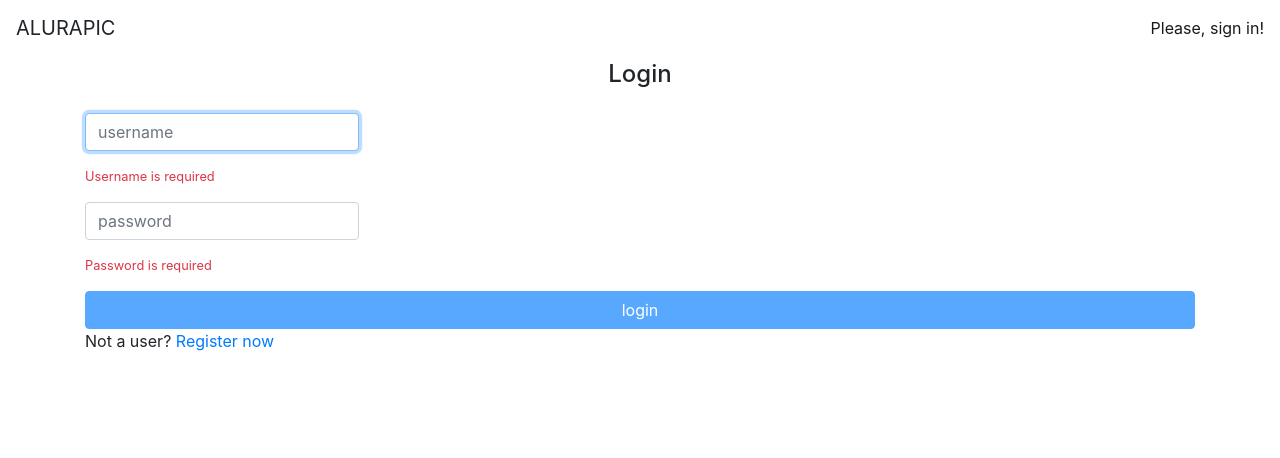
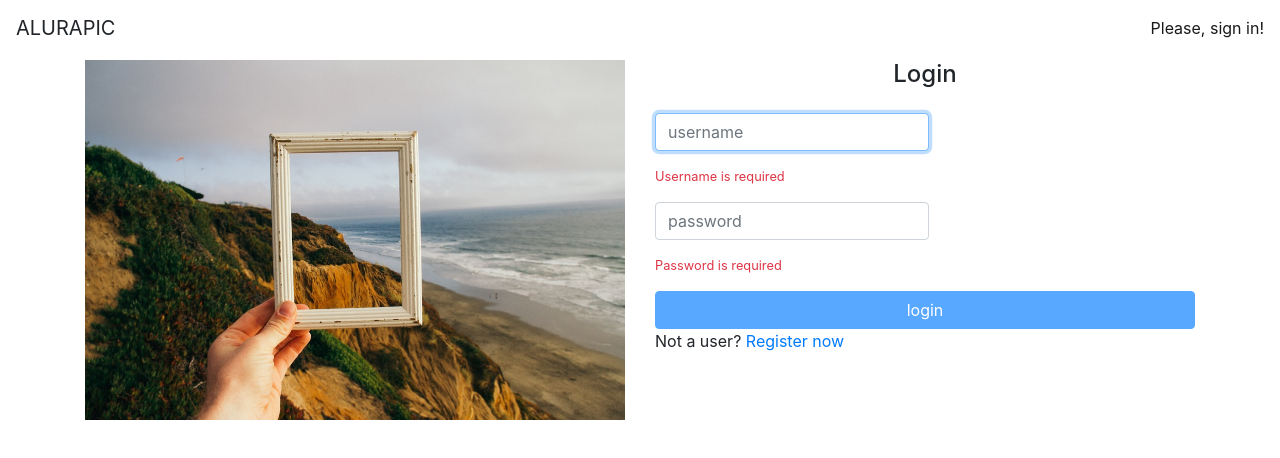
Before and after one commit to gpoleze/angular-picutures, an Angular app: page / in a window 1280 px wide. Shown: the top 458 px of the page. Built offline with nearby package versions, Linux system fonts and the light colour scheme.

Commit message:
Added a home component an inserted the sign in and sign up inside it as children routes. Made the first input be focused when loading the form component

```diff
--- a/src/app/app.routing.module.ts
+++ b/src/app/app.routing.module.ts
@@ -7,16 +7,23 @@ import {NotFoundComponent} from './errors/not-found/not-found.component';
 import {PhotoListResolver} from './photos/photo-list/photo-list.resolver';
 import {SignInComponent} from './home/sign-in/sign-in.component';
 import {SingUpComponent} from './home/sing-up/sing-up.component';
+import {HomeComponent} from './home/home/home.component';
 
 const ROUTES: Routes = [
     {
         path: '',
-        component: SignInComponent,
-        canActivate: [AuthGuard]
-    },
-    {
-        path: 'signup',
-        component: SingUpComponent
+        component: HomeComponent,
+        canActivate: [AuthGuard],
+        children: [
+            {
+                path: '',
+                component: SignInComponent,
+            },
+            {
+                path: 'signup',
+                component: SingUpComponent
+            }
+        ]
     },
     {
         path: 'user/:userName',
--- /dev/null
+++ b/src/app/core/platform/plataform.service.ts
@@ -0,0 +1,13 @@
+import {Inject, Injectable, PLATFORM_ID} from '@angular/core';
+import {isPlatformBrowser} from '@angular/common';
+
+@Injectable({providedIn: 'root'})
+export class PlatformDetectorService {
+
+    constructor(@Inject(PLATFORM_ID) private platformId: string) {
+    }
+
+    isPlatformBrowser() {
+        return isPlatformBrowser(this.platformId);
+    }
+}
--- a/src/app/home/home.module.ts
+++ b/src/app/home/home.module.ts
@@ -6,11 +6,13 @@ import {RouterModule} from '@angular/router';
 import {SignInComponent} from './sign-in/sign-in.component';
 import {VMessageModule} from '../shared/components/vmessage/v-message.module';
 import { SingUpComponent } from './sing-up/sing-up.component';
+import { HomeComponent } from './home/home.component';
 
 @NgModule({
     declarations: [
         SignInComponent,
-        SingUpComponent
+        SingUpComponent,
+        HomeComponent
     ],
     imports: [
         CommonModule,
--- /dev/null
+++ b/src/app/home/home/home.component.html
@@ -0,0 +1,11 @@
+<div class="container">
+    <div class="row">
+        <div class="col-md-6 mb-2">
+            <img class="img-fluid d-none d-sm-block"
+                 [src]="homeImage" alt="Welcome">
+        </div>
+        <div class="col-md-6">
+            <router-outlet></router-outlet>
+        </div>
+    </div>
+</div>
--- /dev/null
+++ b/src/app/home/home/home.component.ts
@@ -0,0 +1,15 @@
+import {Component, OnInit} from '@angular/core';
+
+@Component({
+    templateUrl: './home.component.html'
+})
+export class HomeComponent implements OnInit {
+    private homeImage = '/assets/img/home.jpg';
+
+    constructor() {
+    }
+
+    ngOnInit() {
+    }
+
+}
--- /dev/null
+++ b/src/app/home/set-focus.service.ts
@@ -0,0 +1,13 @@
+import {ElementRef, Injectable} from '@angular/core';
+import {PlatformDetectorService} from '../core/platform/plataform.service';
+
+@Injectable({providedIn: 'root'})
+export class SetFocusService {
+    constructor(private service: PlatformDetectorService) { }
+
+    setFocusOnInoutElement(el: ElementRef<HTMLInputElement>) {
+        if (this.service.isPlatformBrowser()) {
+            el.nativeElement.focus();
+        }
+    }
+}
--- a/src/app/home/sign-in/sign-in.component.html
+++ b/src/app/home/sign-in/sign-in.component.html
@@ -1,4 +1,3 @@
-<div class="container">
 <h4 class="text-center">Login</h4>
 
 <form [formGroup]="loginForm" class="form mt-4" (submit)="login()">
@@ -35,4 +34,3 @@
 </form>
 
 <p>Not a user? <a routerLink="signup">Register now</a></p>
-</div>
--- a/src/app/home/sign-in/sign-in.component.ts
+++ b/src/app/home/sign-in/sign-in.component.ts
@@ -2,6 +2,9 @@ import {Component, ElementRef, OnInit, ViewChild} from '@angular/core';
 import {FormBuilder, FormGroup, Validators} from '@angular/forms';
 import {AuthService} from '../../core/auth/auth.service';
 import {Router} from '@angular/router';
+import {PlatformDetectorService} from '../../core/platform/plataform.service';
+import {setFirstTemplatePass} from '@angular/core/src/render3/state';
+import {SetFocusService} from '../set-focus.service';
 
 @Component({
     templateUrl: './sign-in.component.html'
@@ -14,7 +17,8 @@ export class SignInComponent implements OnInit {
     constructor(
         private formBuilder: FormBuilder,
         private service: AuthService,
-        private router: Router
+        private router: Router,
+        private focusService: SetFocusService
     ) { }
 
     ngOnInit() {
@@ -22,6 +26,8 @@ export class SignInComponent implements OnInit {
             username: ['', Validators.required],
             password: ['', Validators.required]
         });
+
+        this.focusService.setFocusOnInoutElement(this.usernameInput);
     }
 
     login() {
@@ -35,7 +41,7 @@ export class SignInComponent implements OnInit {
                 err => {
                     console.log(err);
                     this.loginForm.reset();
-                    this.usernameInput.nativeElement.focus();
+                    this.focusService.setFocusOnInoutElement(this.usernameInput);
                 }
             );
     }
--- a/src/app/home/sing-up/sing-up.component.html
+++ b/src/app/home/sing-up/sing-up.component.html
@@ -1,9 +1,8 @@
-<div class="container">
 <h4 class="text-center"> Register to embrace a new world!</h4>
 
 <form class="form mt-4" [formGroup]="signupForm" (submit)="signup()">
     <div class="form-group">
-            <input formControlName="email" placeholder="email" class="form-control" autofocus>
+        <input #emailInput formControlName="email" placeholder="email" class="form-control" autofocus>
         <ap-vmessage
             *ngIf="signupForm.get('email').errors?.required"
             text="Email is required">
@@ -63,6 +62,5 @@
     <button [disabled]="signupForm.invalid || signupForm.pending" class="btn btn-primary btn-block">Register
     </button>
 
-        <p>Already a user?<a [routerLink]="['']">Sign In!</a></p>
+    <p>Already a user? <a [routerLink]="['']">Sign In!</a></p>
 </form>
-</div>
--- a/src/app/home/sing-up/sing-up.component.ts
+++ b/src/app/home/sing-up/sing-up.component.ts
@@ -1,4 +1,4 @@
-import {Component, OnInit} from '@angular/core';
+import {Component, ElementRef, OnInit, ViewChild} from '@angular/core';
 import {FormBuilder, FormGroup, Validators} from '@angular/forms';
 
 import {lowerCaseValidator} from '../../shared/validators/lower-case.validator';
@@ -6,6 +6,8 @@ import {UserNotTakenValidatorService} from './user-not-taken.validator.service';
 import {NewUser} from './new-user';
 import {SignUpService} from './sign-up.service';
 import {Router} from '@angular/router';
+import {PlatformDetectorService} from '../../core/platform/plataform.service';
+import {SetFocusService} from '../set-focus.service';
 
 @Component({
     templateUrl: './sing-up.component.html'
@@ -13,6 +15,7 @@ import {Router} from '@angular/router';
 export class SingUpComponent implements OnInit {
 
     signupForm: FormGroup;
+    @ViewChild('emailInput') emailInput: ElementRef<HTMLInputElement>;
     private FULL_NAME_MIN_LENGTH = 2;
     private FULL_NAME_MAX_LENGTH = 40;
     private USER_NAME_MIN_LENGTH = 2;
@@ -24,7 +27,8 @@ export class SingUpComponent implements OnInit {
         private formBuilder: FormBuilder,
         private userNotTakenValidatorService: UserNotTakenValidatorService,
         private service: SignUpService,
-        private router: Router
+        private router: Router,
+        private focusService: SetFocusService
     ) {
     }
 
@@ -55,6 +59,8 @@ export class SingUpComponent implements OnInit {
                 Validators.maxLength(this.PASSWORD_MAX_LENGTH)
             ]]
         });
+
+        this.focusService.setFocusOnInoutElement(this.emailInput);
     }
 
     signup() {
```
Also changed, not shown: src/assets/img/home.jpg (added). Lines whose indentation alone changed are shown as unchanged.
